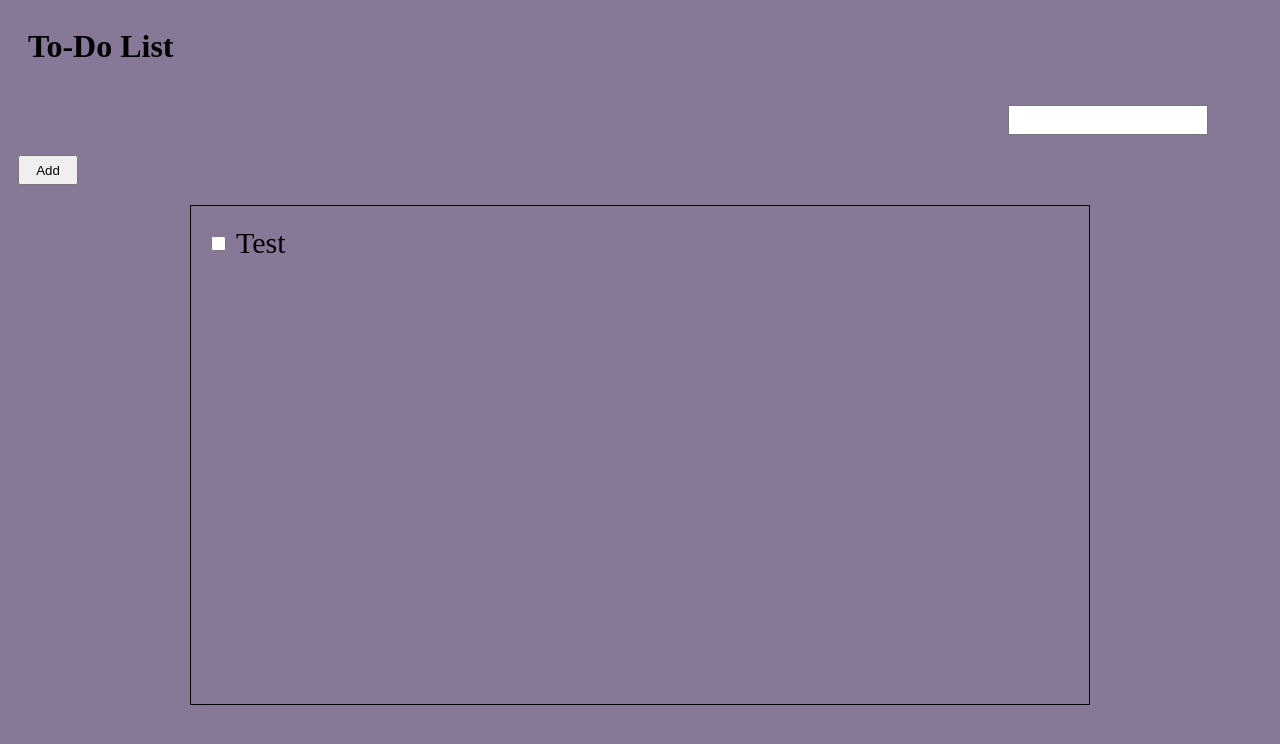
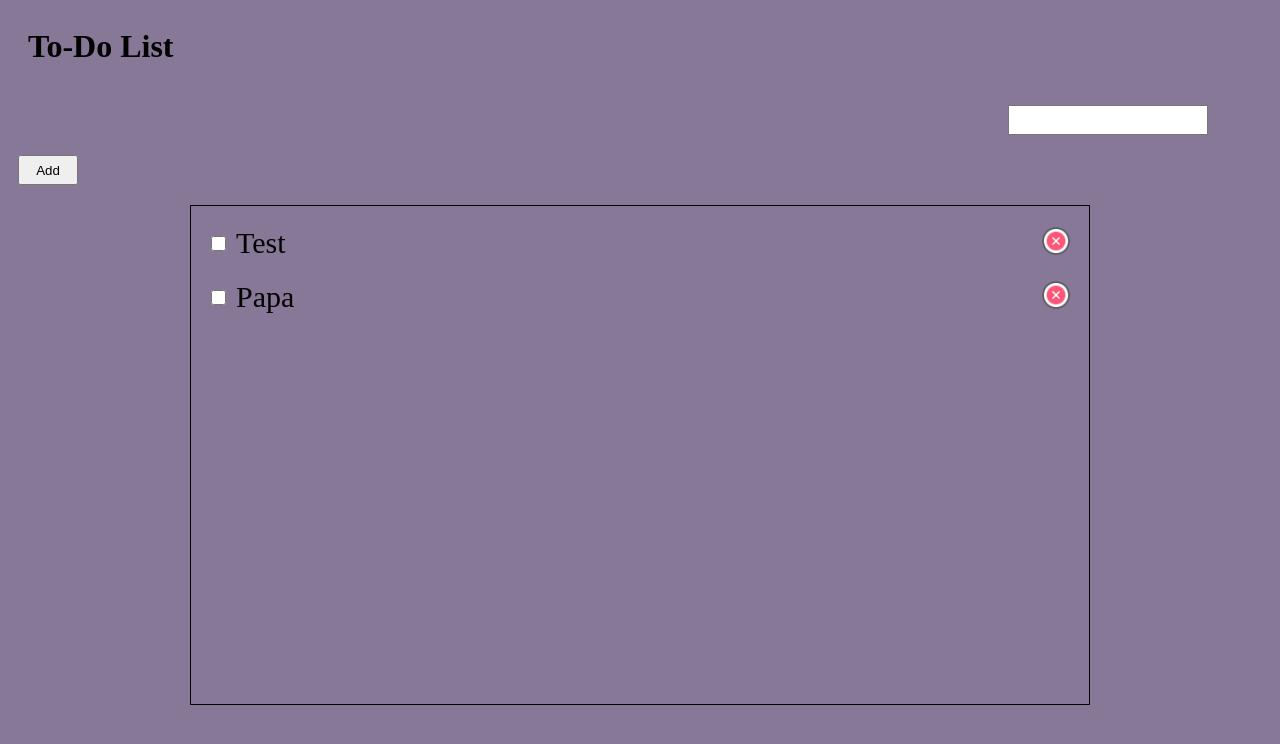
Before and after one commit to hditano/To-Do-List-JS, a plain HTML site: page index.html in a window 1280 px wide. Drawn offline with Linux system fonts and the light colour scheme.

Commit message:
fixed a few bugs

```diff
--- a/index.html
+++ b/index.html
@@ -19,6 +19,7 @@
         <div class="list-container">
                 <input type="checkbox" name="checkbox" id="item-checkbox">
                 <p class="list-p">Test</p>
+                <img src="/images/delete.png" alt="" class="del-img">
         </div>
     </div>
     <script src="script.js"></script>
--- a/script.js
+++ b/script.js
@@ -2,34 +2,59 @@ const addBtn = document.querySelector('.add-btn');
 const textInput = document.querySelector('.text-input');
 const containerList = document.querySelector('.container');
 const checkBox = document.querySelector('#item-checkbox');
-let list = [];
+const delImg = document.querySelector('.del-img');
+let list = ['Test 2', 'Papa'];
 
 addBtn.addEventListener('click', function () {
     list.push(textInput.value);
-    renderTodoList();
+    createTodoList();
     textInput.value = '';
 })
 
-checkBox.addEventListener('click', function(e) {
+checkBox.addEventListener('click', function (e) {
     console.log('checkbox clicked');
     console.log(e.target.value);
 
 })
 
-function renderTodoList() {
+
+// delImg.addEventListener('click', function(e){
+//     console.log(e.target.previousSibling.previousSibling.textContent);
+// })
+
+
+
+containerList.addEventListener('click', function(e) {
+    if(e.target.classList.contains('del-img')) {
+        list.splice(e.target.previousSibling.dataset, 1);
+    }
+})
+
+
+
+function createTodoList() {
     const div = document.createElement('div')
     div.classList.add('list-container');
     const p = document.createElement('p');
     const check = document.createElement('input');
+    const delImg = document.createElement('img');
     check.type = 'checkbox';
     check.name = 'checkbox';
     check.id = 'item-checkbox';
+    delImg.src = '/images/delete.png';
+    delImg.classList.add('del-img');
     p.classList.add('list-p');
     check.classList.add('checkbox-btn');
+
     containerList.appendChild(div);
+
     div.appendChild(check);
     div.appendChild(p);
+    div.appendChild(delImg);
     for (let i = 0; i < list.length; i++) {
         p.textContent = list[i];
+        p.dataset.id = `${i}`;
     }
 }
+
+createTodoList();
--- a/style.css
+++ b/style.css
@@ -55,3 +55,11 @@ button {
     margin: 20px 0 0px 5px;
 
 }
+
+.del-img {
+    position: absolute;
+    display: flex;
+    width: 30px;
+    height: 30px;
+    margin: 20px 0 0px 850px;
+}
```
Also changed, not shown: images/delete.png (added).
